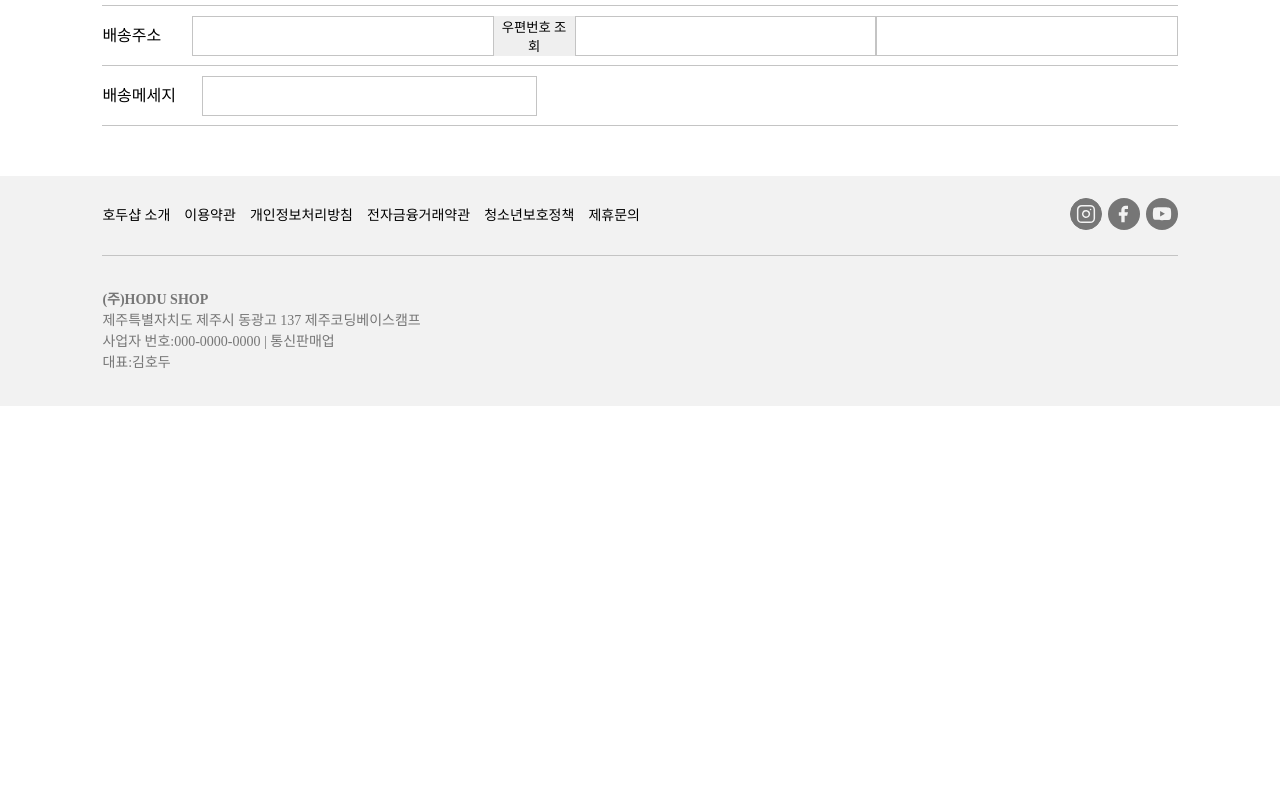
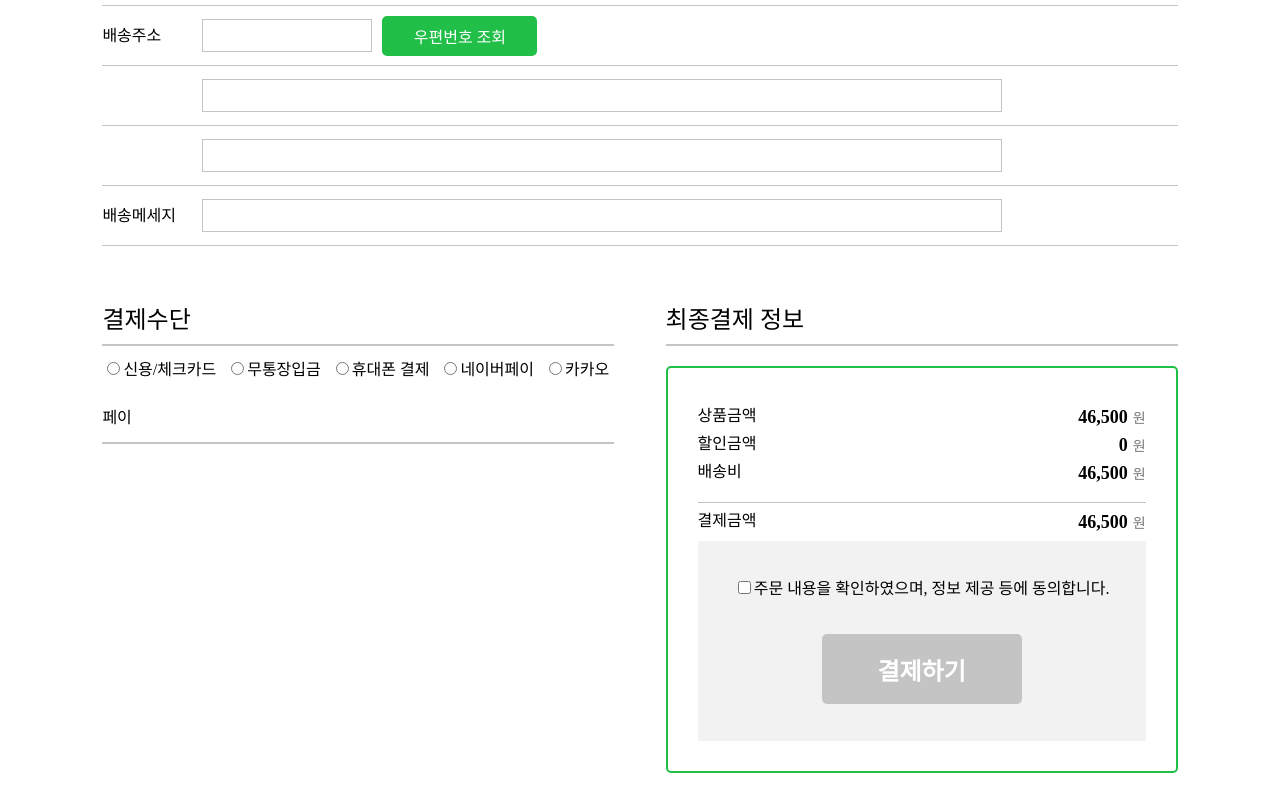
Before and after one commit to junep16/earth-market, a React (Create React App) app in the folder earth-market/my-app/: page /checkout in a window 1280 px wide. Shown: the part 940-1740 px from the top of the page. Before the commit the page ends 1346 px from the top, so only its background shows below. Built offline with nearby package versions, Linux system fonts and the light colour scheme; a web font is replaced by a local one.

Commit message:
💄 체크아웃 폼 스타일링

```diff
--- a/earth-market/my-app/src/Components/CheckoutForm/CheckoutForm.jsx
+++ b/earth-market/my-app/src/Components/CheckoutForm/CheckoutForm.jsx
@@ -10,12 +10,14 @@ export default function CheckoutForm() {
           <p>주문자 정보</p>
           <div>
             <label htmlFor="user-name">이름</label>
-            <input type="text"></input>
+            <input type="text" id="user-name"></input>
           </div>
           <PhoneNumber>
             <label htmlFor="user-phone">휴대폰</label>
             <input type="number" id="user-phone"></input>
+            <span>-</span>
             <input type="number" id="user-phone"></input>
+            <span>-</span>
             <input type="number" id="user-phone"></input>
           </PhoneNumber>
           <div>
@@ -32,21 +34,81 @@ export default function CheckoutForm() {
           <PhoneNumber>
             <label htmlFor="user-phone">휴대폰</label>
             <input type="number" id="user-phone"></input>
+            <span>-</span>
             <input type="number" id="user-phone"></input>
+            <span>-</span>
             <input type="number" id="user-phone"></input>
           </PhoneNumber>
-          <div>
+          <AddressPostWrap>
             <label htmlFor="user-addresss">배송주소</label>
             <input type="text" id="user-addresss"></input>
             <button type="button">우편번호 조회</button>
-            <input type="text" id="user-addresss"></input>
-            <input type="text" id="user-addresss"></input>
-          </div>
+          </AddressPostWrap>
+          <AddressWrap>
+            <input type="text"></input>
+          </AddressWrap>
+          <AddressWrap>
+            <input type="text"></input>
+          </AddressWrap>
           <div>
             <label htmlFor="user-message">배송메세지</label>
             <input type="text" id="user-message"></input>
           </div>
         </UserInfo>
+        <PaymentContainer>
+          <PaymentInfoWrap>
+            <PaymentInfoTitle>결제수단</PaymentInfoTitle>
+            <label htmlFor="card">
+              <input type="radio" id="card"/>
+              신용/체크카드
+            </label>
+            <label htmlFor="wire">
+              <input type="radio" id="wire"/>
+              무통장입금
+            </label>
+            <label htmlFor="phone">
+              <input type="radio" id="phone"/>
+              휴대폰 결제
+            </label>
+            <label htmlFor="naver">
+              <input type="radio" id="naver"/>
+              네이버페이
+            </label>
+            <label htmlFor="kakao">
+              <input type="radio" id="kakao"/>
+              카카오페이
+            </label>
+          </PaymentInfoWrap>
+          <FinalPaymentInfoWrap>
+            <FinalPaymentInfoTitle>최종결제 정보</FinalPaymentInfoTitle>
+            <FinalPaymentInfo>
+              <div>
+                <p>상품금액</p>
+                <p><span>46,500</span>원</p>
+              </div>
+              <div>
+                <p>할인금액</p>
+                <p><span>0</span>원</p>
+              </div>
+              <div>
+                <p>배송비</p>
+                <p><span>46,500</span>원</p>
+              </div>
+              <div>
+                <p>결제금액</p>
+                <p><span>46,500</span>원</p>
+              </div>
+              <FinalInfo>
+                <label htmlFor="">
+                  <input type="checkbox" />
+                  주문 내용을 확인하였으며, 정보 제공 등에 동의합니다.
+                </label>
+                <button type="button">결제하기</button>
+              </FinalInfo>
+            </FinalPaymentInfo>
+          </FinalPaymentInfoWrap>
+        </PaymentContainer>
+
       </form>
     </div>
   )
@@ -58,6 +120,7 @@ const FormTitle = styled.p`
   line-height: 2;
 `
 
+// 유저 배송 정보
 const UserInfo = styled.section`
   display: flex;
   flex-direction: column;
@@ -80,27 +143,144 @@ const UserInfo = styled.section`
     border-bottom: 1px solid #C4C4C4;
     width: 100%;
 
-
     label {
       text-align: left;
       width: 100px;
     }
     input {
-      height: 40px;
-      width: 335px;
       border-style: none;
       border: 1px solid #C4C4C4;
       box-sizing: border-box;
       padding: 5px;
       font-size: 18px;
     }
+    #user-name,
+    #user-email,
+    #user-reveiver {
+      width: 335px;
+    }
+    #user-message {
+      width: 800px;
+    }
+  }
+`
+const PhoneNumber = styled.div`
+  #user-phone {
+    width: 100px;
+  }
+  span {
+    margin: 0 6px;
+  }
+`
+const AddressPostWrap = styled.div`
+  input {
+    width: 170px;
+  }
+  button {
+    width: 155px;
+    height: 40px;
+    background-color: #21BF48;
+    color: #FFF;
+    font-size: 16px;
+    border-radius: 5px;
+    margin-left: 10px;
+
+    &:hover {
+      opacity: 0.3;
+    }
+  }
+
+`
+const AddressWrap = styled.div`
+  input {
+    margin-left: 100px;
+    width: 800px;
   }
 `
 
-const PhoneNumber = styled.div`
-  #user-phone {
-    width: 100px;
-  #user-phone::after {
-    content: "-";
+// 결제 정보
+const PaymentContainer = styled.article`
+  display: flex;
+  align-items: flex-start;
+  justify-content: space-between;
+  margin-top: 50px;
+`
+
+const PaymentInfoTitle = styled.p`
+  text-align: left;
+  font-size: 24px;
+  border-bottom: 2px solid #C4C4C4;
+  line-height: 2;
+`
+const PaymentInfoWrap = styled.section`
+  width: 40vw;
+  text-align: left;
+  border-bottom: 2px solid #C4C4C4;
+  label {
+    margin-right:10px;
+    font-size: 16px;
+    line-height: 3;
   }
 `
+// 최종 결제 정보
+const FinalPaymentInfoTitle = styled.p`
+  text-align: left;
+  font-size: 24px;
+  border-bottom: 2px solid #C4C4C4;
+  line-height: 2;
+`
+const FinalPaymentInfoWrap = styled.section`
+  width: 40vw;
+  text-align: left;
+`
+const FinalPaymentInfo = styled.div`
+  width: 100%;
+  border: 2px solid #21BF48;
+  box-sizing: border-box;
+  padding: 30px;
+  border-radius: 5px;
+  margin-top: 20px;
+
+  div {
+    width: 100%;
+    display: flex;
+    justify-content: space-between;
+    margin: 10px 0;
+    p {
+      &:nth-child(2) {
+        font-size: 14px;
+        color: #767676;
+        span {
+          font-size: 18px;
+          font-weight: 700;
+          color: #000;
+          margin-right: 5px;
+        }
+      }
+    }
+    &:nth-child(3) {
+      padding-bottom: 20px;
+      border-bottom: 1px solid #C4C4C4;
+    }
+  }
+`
+const FinalInfo = styled.section`
+  display: flex;
+  flex-direction: column;
+  align-items: center;
+  background-color: #F2F2F2;
+  height: 200px;
+  justify-content: space-evenly;
+  button {
+    font-size: 24px;
+    font-weight: 700;
+    border-radius: 5px;
+    color: #FFF;
+    width: 200px;
+    height: 70px;
+    background-color: #C4C4C4;
+  }
+  button.on {
+    background-color: #21BF48;
+  }
+`
```
